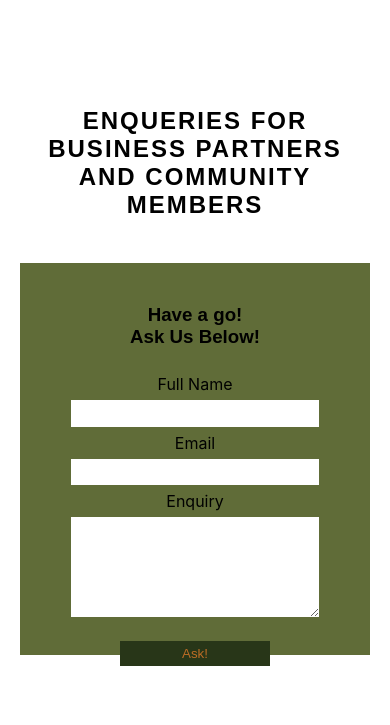
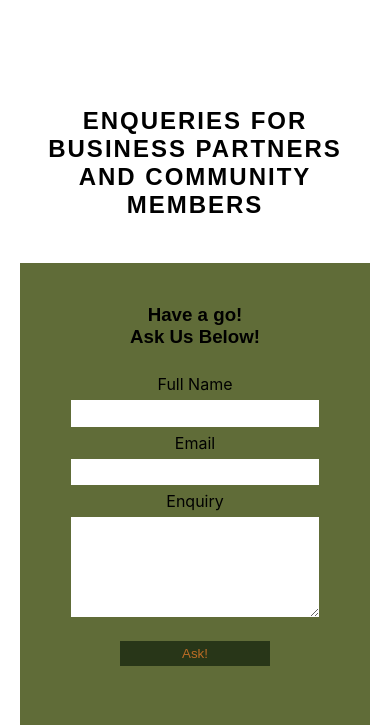
Before and after one commit to mflaviusm/GENUS, a plain HTML site: page contact.html in a window 390 px wide. Shown: the part 73-798 px from the top of the page. Drawn offline with Linux system fonts and the light colour scheme; a web font is replaced by a local one.

Commit message:
Increase mobile device form height

```diff
--- a/assets/css/style.css
+++ b/assets/css/style.css
@@ -575,7 +575,7 @@ body {
    background-color: #606C38;
    padding: 20px 50px;
    width: auto;
-   height: 350px;
+   height: 27em;
    margin-bottom: 25px;
 }
 
```
